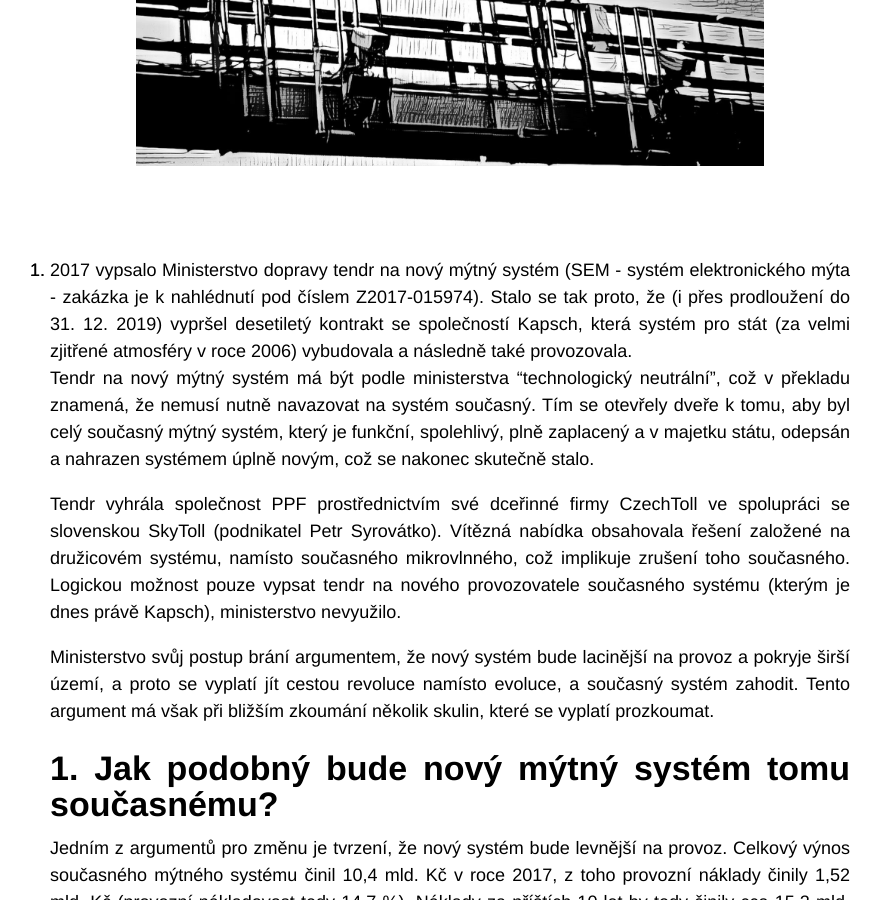
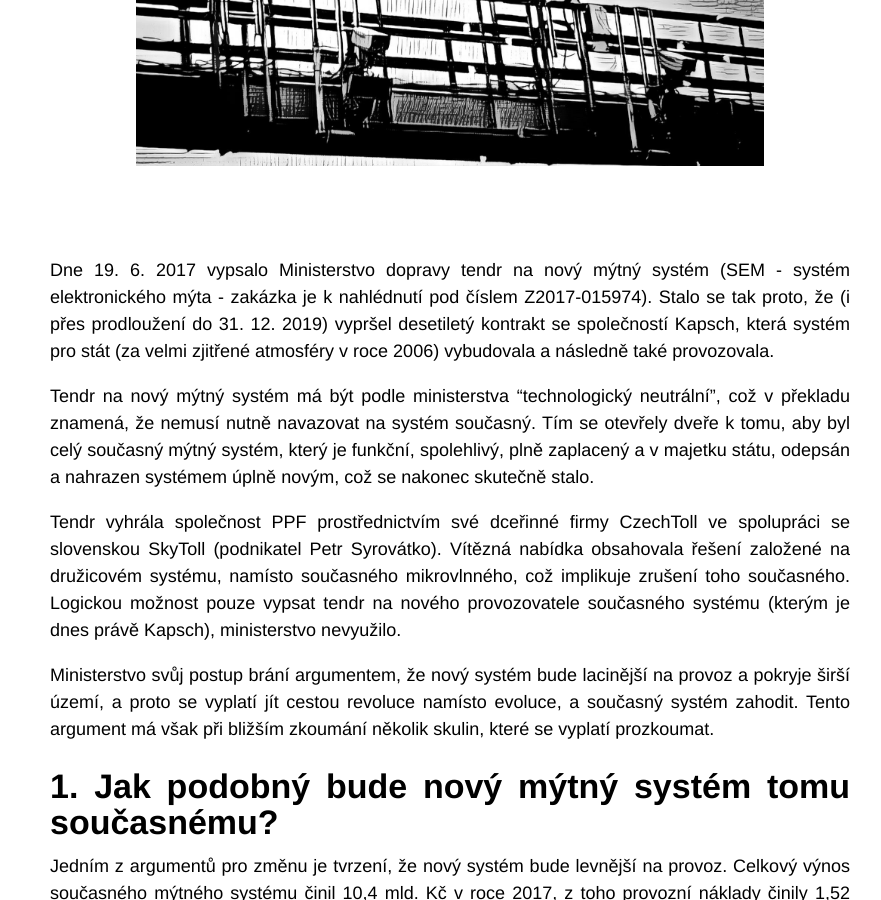
Before and after one commit to opolansky/opolansky.gihub.io, a Jekyll site: the page built from _posts/2018-06-13-filipika-proti-mytnemu-systemu.md, in a window 1280 px wide and 900 px high, scrolled down 836 px. Shown: the whole window, without its empty margins (190-1071 px from the left). Built offline with Jekyll 4.4.1, drawn with Linux system fonts in a browser that asks for light colours; some web fonts are replaced; comment, search, counter and statistics services are not loaded.

Commit message:
clanek - mytny system

```diff
--- a/_posts/2018-06-13-filipika-proti-mytnemu-systemu.md
+++ b/_posts/2018-06-13-filipika-proti-mytnemu-systemu.md
@@ -9,7 +9,7 @@
 V červnu 2017 vypsalo Ministerstvo dopravy tendr na nový mýtný systém. Ten má být lacinější na provoz a pokryje širší území, a proto se vyplatí jít cestou revoluce namísto evoluce, a současný plně zaplacený a funkční systém zahodit. Tento argument ministerstva dopravy má však při bližším zkoumání několik skulin, které se vyplatí detailněji prozkoumat.
 <!--more-->
 
-19. 6. 2017 vypsalo Ministerstvo dopravy tendr na nový mýtný systém (SEM - systém elektronického mýta - zakázka je k nahlédnutí pod číslem Z2017-015974). Stalo se tak proto, že (i přes prodloužení do 31. 12. 2019) vypršel desetiletý kontrakt se společností Kapsch, která systém pro stát (za velmi zjitřené atmosféry v roce 2006) vybudovala a následně také provozovala.
+Dne 19. 6. 2017 vypsalo Ministerstvo dopravy tendr na nový mýtný systém (SEM - systém elektronického mýta - zakázka je k nahlédnutí pod číslem Z2017-015974). Stalo se tak proto, že (i přes prodloužení do 31. 12. 2019) vypršel desetiletý kontrakt se společností Kapsch, která systém pro stát (za velmi zjitřené atmosféry v roce 2006) vybudovala a následně také provozovala.
 
 Tendr na nový mýtný systém má být podle ministerstva “technologický neutrální”, což v překladu znamená, že nemusí nutně navazovat na systém současný. Tím se otevřely dveře k tomu, aby byl celý současný mýtný systém, který je funkční, spolehlivý, plně zaplacený a v majetku státu, odepsán a nahrazen systémem úplně novým, což se nakonec skutečně stalo.
 
@@ -36,6 +36,7 @@
 Projektový manažer ministerstva dopravy zodpovědný za přípravu a průběh současného tendru, společnost Deloitte, vypracoval studii “Posouzení možností výkonového zpoplatnění na nově vybraných úsecích silnic I. třídy”, která posuzuje několik variant rozšíření současně zpoplatněné sítě. V případě varianty 900 km odhaduje dopady na měrné příjmy proti variantě 0 (nerozšiřovat) dokonce na -18,1 %.
 
 Logická otázka tedy zní
+
 - Na základě čeho se tedy ministerstvo dopravy rozhodlo rozšířit zpoplatněnou síť právě o 900 km silnic I. tříd?
 
 ### 3. skutečný regulatorní a finanční efekt zpoplatnění
```
